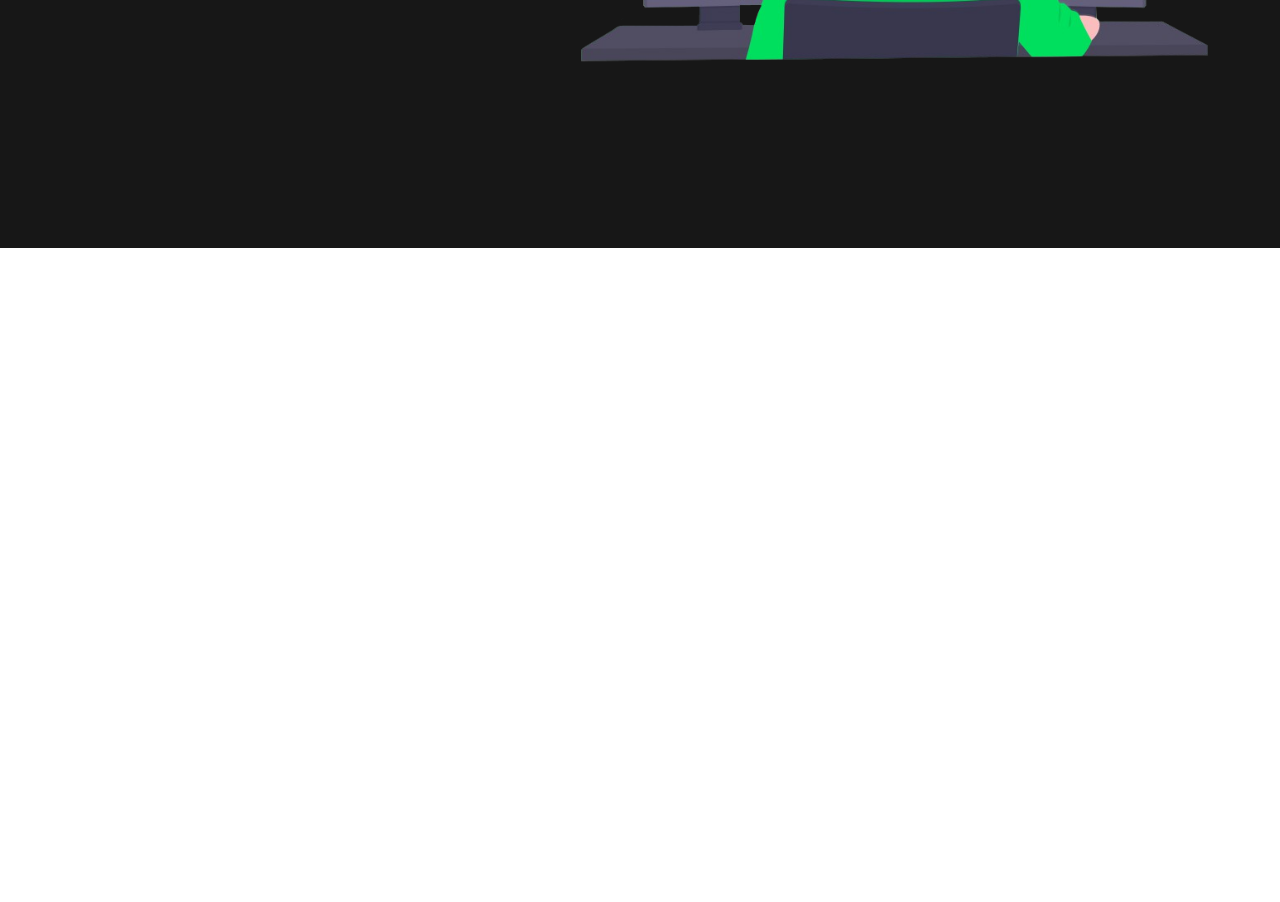
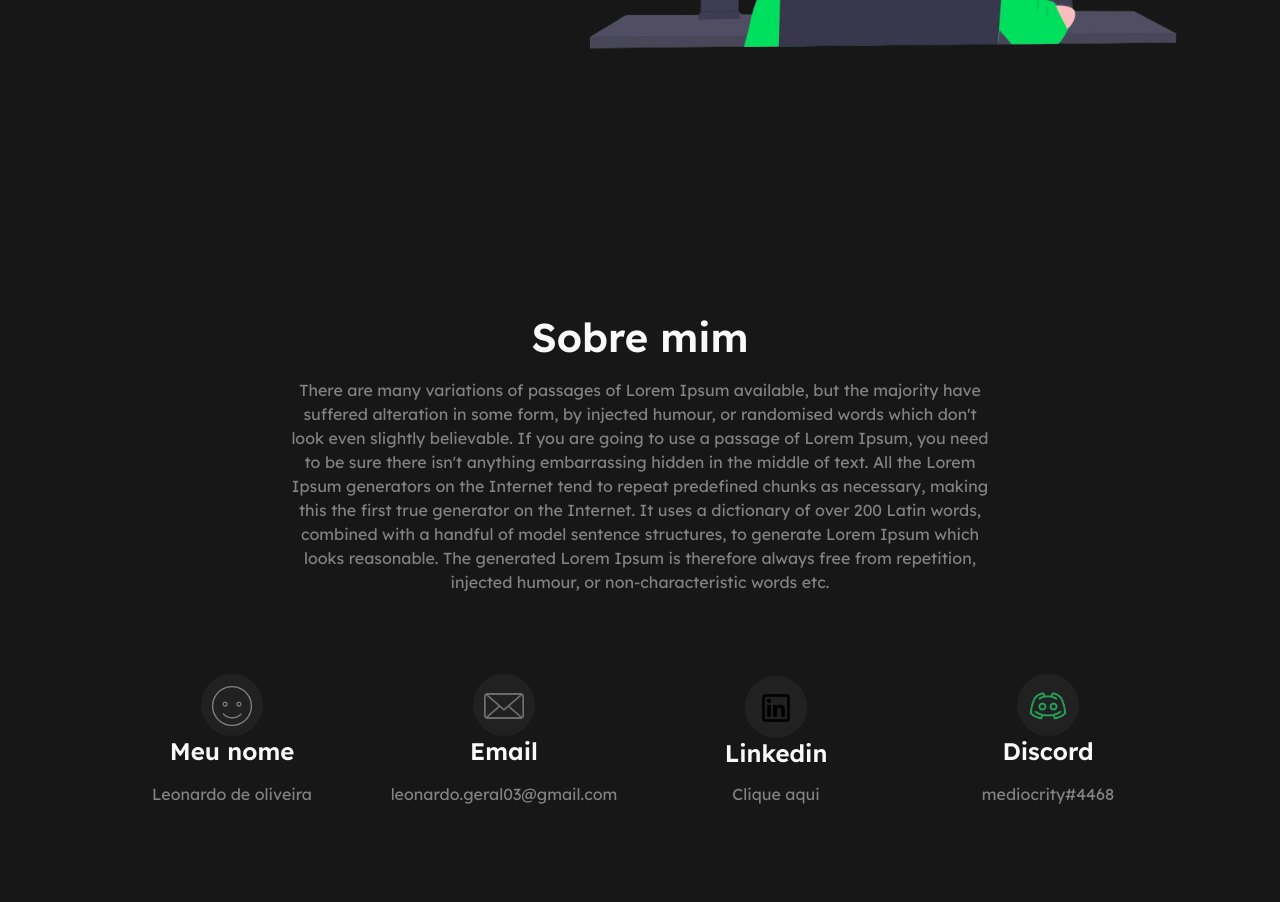
Before and after one commit to thel3onardo/my-portfolio, a website built with Vite: page index.html in a window 1280 px wide. Shown: the part 552-1454 px from the top of the page. Before the commit the page ends 800 px from the top, so only its background shows below. Built offline with nearby package versions, Linux system fonts and the light colour scheme; files whose address does not match are found by name.

Commit message:
Design of About-Me's section done.

```diff
--- a/index.html
+++ b/index.html
@@ -40,7 +40,7 @@
           </nav>
           <div class="header-second-container">
             <div class="header-second-text-container">
-              <h2>Olá, eu sou o <label class="header-second-text-label-title">Leonardo</label> :)</h2>
+              <h2>Olá, eu sou o <label class="header-second-text-special">Leonardo</label> :)</h2>
               <label class="header-second-text-label">Desenvolvedor Front-End.</label>
               <div class="header-second-text-buttons-container">
                 <a href="" class="header-button-1">Download CV</a>
@@ -53,6 +53,38 @@
           </div>
         </div>
       </div>
+      <section class="aboutme-section-container">
+        <h2 class="aboutme-title">Sobre mim</h2>
+        <div class="aboutme-text-container">
+          <p class="aboutme-text">There are many variations of passages of Lorem Ipsum available, but the majority have suffered alteration in some form, by injected humour, or randomised words which don't look even slightly believable. If you are going to use a passage of Lorem Ipsum, you need to be sure there isn't anything embarrassing hidden in the middle of text. All the Lorem Ipsum generators on the Internet tend to repeat predefined chunks as necessary, making this the first true generator on the Internet. It uses a dictionary of over 200 Latin words, combined with a handful of model sentence structures, to generate Lorem Ipsum which looks reasonable. The generated Lorem Ipsum is therefore always free from repetition, injected humour, or non-characteristic words etc.</p>
+        </div>
+        <div class="aboutme-assets-container">
+          <div class="aboutme-assets-item">
+            <img src="public/images/Ellipse 3.png">
+            <img src="public/images/aboutme-happy.png" class="aboutme-icons">
+            <label class="aboutme-header">Meu nome</label>
+            <label class="aboutme-text">Leonardo de oliveira</label>
+          </div>
+          <div class="aboutme-assets-item">
+            <img src="public/images/Ellipse 3.png">
+            <img src="public/images/aboutme-email.png" class="aboutme-icons">
+            <label class="aboutme-header">Email</label>
+            <label class="aboutme-text">leonardo.geral03@gmail.com</label>
+          </div>
+          <div class="aboutme-assets-item">
+            <img src="public/images/Ellipse 3.png">
+            <img src="public/images/aboutme-linkedn.png" class="aboutme-icons">
+            <label class="aboutme-header">Linkedin</label>
+            <a href="https://www.linkedin.com/in/leonardo-oliveira-6bb370203/" class="aboutme-text-anchor">Clique aqui</a>
+          </div>
+          <div class="aboutme-assets-item">
+            <img src="public/images/Ellipse 3.png">
+            <img src="public/images/aboutme-discord.png" class="aboutme-icons">
+            <label class="aboutme-header">Discord</label>
+            <label class="aboutme-text">mediocrity#4468</label>
+          </div>
+        </div>
+      </section>
     </div>
     <script type="module" src="public/js/main.js"></script>
   </body>
--- a/public/css/style.css
+++ b/public/css/style.css
@@ -51,7 +51,7 @@ html {
 
 .presentation-screen {
     height: 100vh;
-    width: 100vw;
+    width: 100%;
     background-color: #fff;
     overflow: hidden;
     transition: height 1s ease;
@@ -131,7 +131,7 @@ html {
 
 .header-container {
     height: 100%;
-    width: 90%;
+    width: 85%;
     /* border: 1px solid red; */
     color: #fff;
     display: flex;
@@ -164,15 +164,20 @@ html {
     height: 100%;
     display: flex;
     flex-direction: row;
-    justify-content: space-between;
+    justify-content: center;
     align-items: center;
 }
 .header-second-text-container {
     font-size: 2rem;
+    position: relative;
 }
 
 .header-second-text-label {
     font-size: 1.5rem;
+    color: #00df5e;
+}
+
+.header-second-text-special {
     color: #00df5e;
 }
 
@@ -188,6 +193,7 @@ html {
     font-weight: 400;
     padding: 0.8em 1.5em;
     color: #171717;
+    transition: all 0.25s ease;
 }
 
 .header-button-2 {
@@ -200,13 +206,88 @@ html {
     color: #f9f9f9;
 }
 
+.aboutme-section-container {
+    width: 85%;
+    margin: 0 auto;
+    display: flex;
+    flex-direction: column;
+    align-items: center;
+    justify-content: flex-start;
+    background-color: #171717;
+    padding: 4em 0;
+}
+
+.aboutme-title {
+    color: #f9f9f9;
+    font-size: 2.5rem;
+    font-weight: 600;
+}
+
+.aboutme-text-container {
+    width: 65%;
+}
+
+.aboutme-text {
+    color: #828282;
+    text-align: center;
+    line-height: 1.5em;
+    margin-top: 1em;
+    width: 100%;
+}
+
+.aboutme-text-anchor {
+    color: #828282;
+    width: 100%;
+    text-decoration: none;
+    margin-top: 1em;
+}
+
+.aboutme-assets-container {
+    width: 100%;
+    height: auto;
+    color: #f9f9f9;
+    display: flex;
+    flex-direction: row;
+    justify-content: center;
+    align-items: center;
+    flex-wrap: nowrap;
+    margin-top: 3em;
+}
+
+.aboutme-assets-item {
+    width: 100%;
+    padding: 2em 0;
+    text-align: center;
+    display: flex;
+    flex-direction: column;
+    justify-content: center;
+    align-items: center;
+    flex-wrap: wrap;
+    /* border: 1px solid red; */
+    position: relative;
+    min-width: 25%;
+    word-wrap: break-word;
+}
+
+.aboutme-icons {
+    position: absolute;
+    top: 44px;
+    max-width: 40px;
+}
+
+.aboutme-header {
+    font-size: 1.5rem;
+    font-weight: 600;
+    width: 100%;
+}
+
 /* .header-second-text-label-title {
     box-shadow: 1px 20px 0px 10px #00df5e;
 } */
 
-.header-second-image-container {
-    width: 70%;
-}
+/* .header-second-image-container {
+    /* margin: 0 3em;
+}*/
 
 .header-second-image {
     max-width: 100%;
--- a/public/js/main.js
+++ b/public/js/main.js
@@ -3,4 +3,8 @@ const portfolioContainer = document.querySelector(".portfolio-container");
 
 setTimeout(function () {
     portfolioContainer.style.height = "100vh";
-}, 200); //2300
+}, 300); //2300
+
+setTimeout(function () {
+    portfolioContainer.style.height = "auto";
+}, 400); //3800
```
Also changed, not shown: public/images/Ellipse 3.png (added), public/images/aboutme-discord.png (added), public/images/aboutme-email.png (added), public/images/aboutme-happy.png (added), public/images/aboutme-linkedn.png (added), 1 other file.
